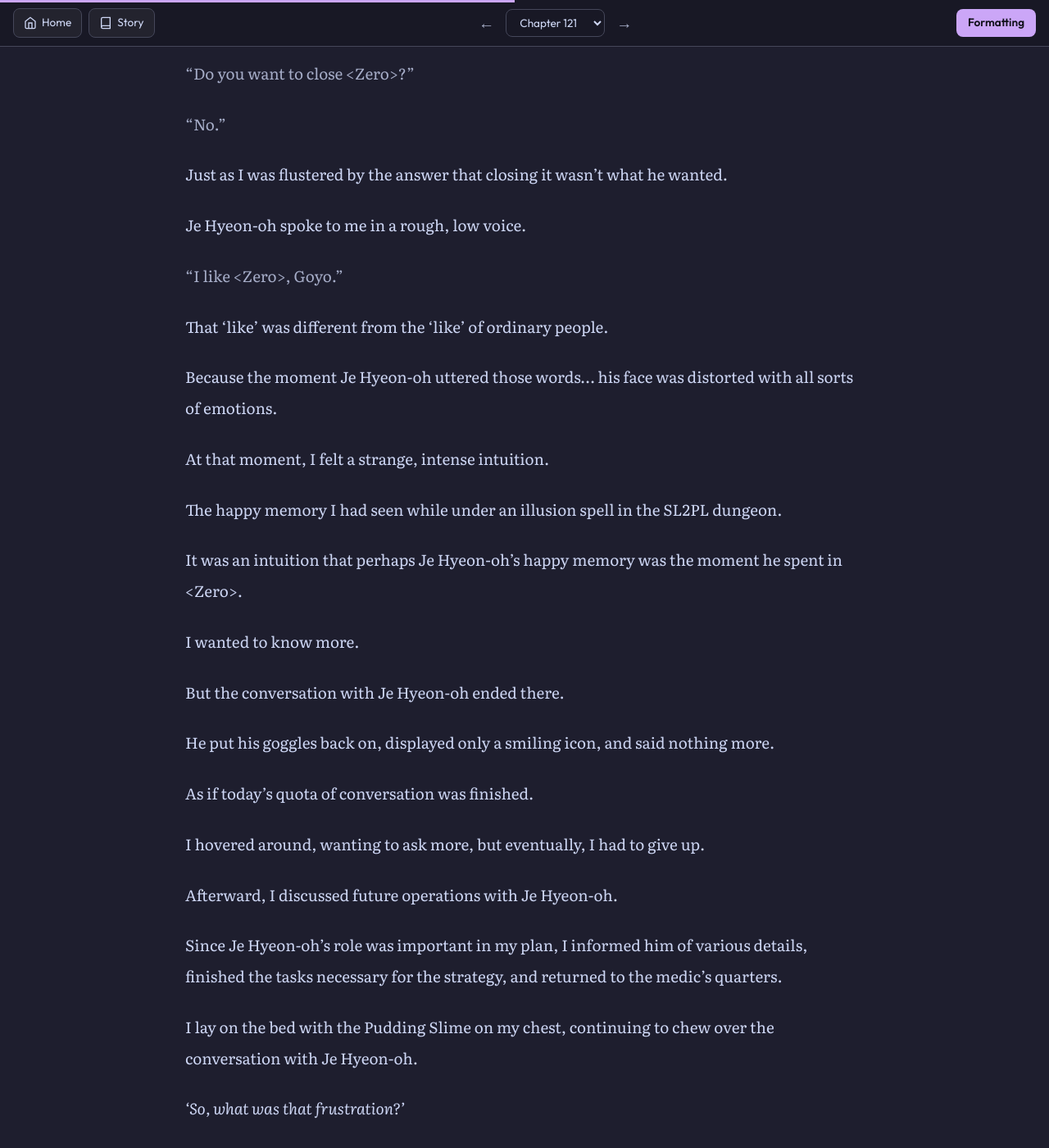
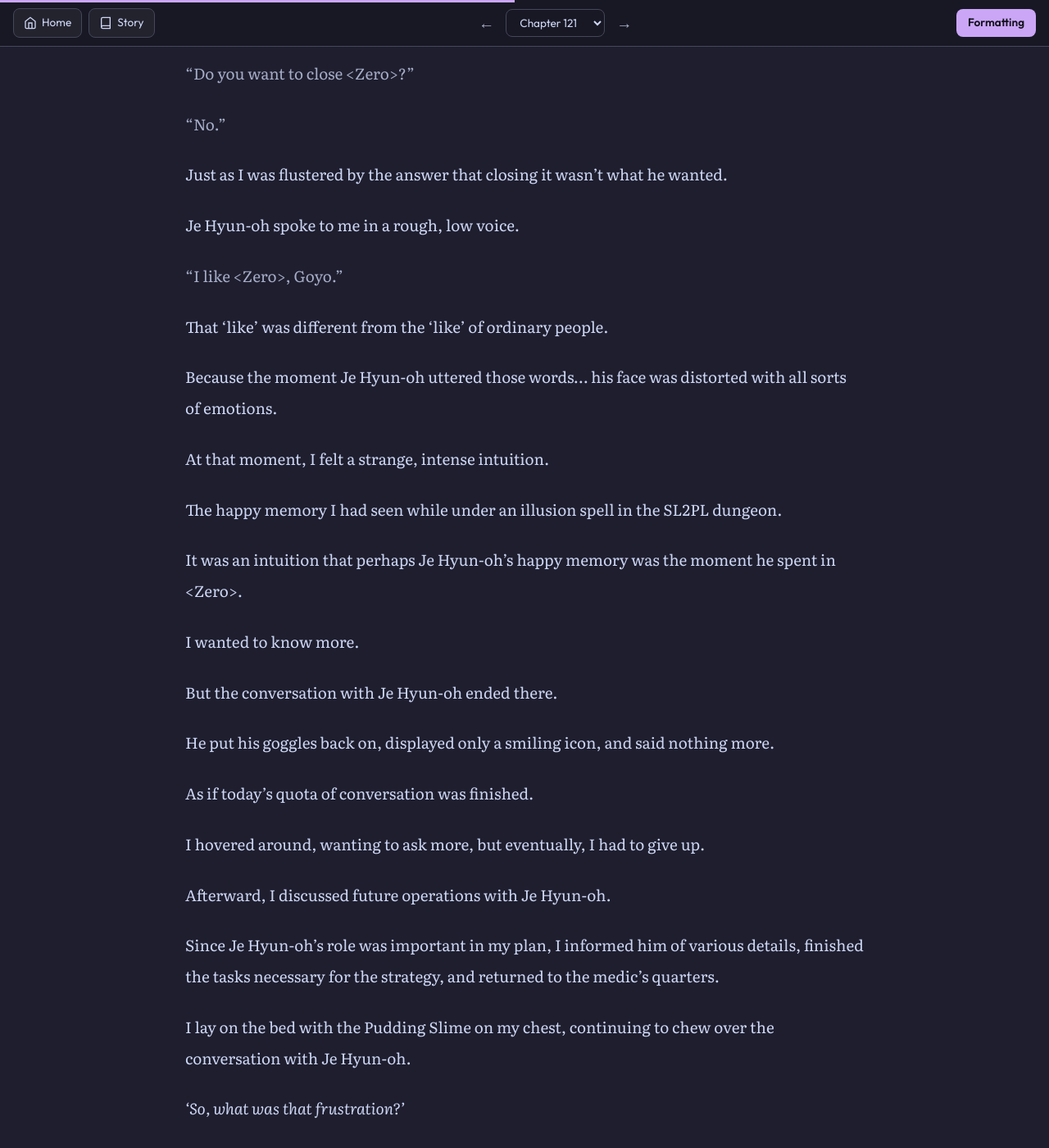
Before and after one commit to soleumn/soleumn.github.io, a Jekyll site: the page built from _posts/eoshinki/2026-09-01-ch10.md, in a window 1280 px wide and 1400 px high, scrolled down 5523 px. Shown: the whole window at 82% size. Built offline with Jekyll 4.4.1, drawn with Linux system fonts in a browser that asks for light colours; comment, search, counter and statistics services are not loaded; some of the changed text lies outside the part shown.

Commit message:
Update 2026-09-01-ch10.md

```diff
--- a/_posts/eoshinki/2026-09-01-ch10.md
+++ b/_posts/eoshinki/2026-09-01-ch10.md
@@ -93,7 +93,7 @@ Thinking of the sole exception, Samra spoke for the sake of 'humanity.'
 
 ***
 
-<br>I don't know how Je Hyeon-oh cleared &lt;Zero&gt;.
+<br>I don't know how Je Hyun-oh cleared &lt;Zero&gt;.
 
 &lt;Zero&gt; is a game with no ending.
 
@@ -115,21 +115,21 @@ I poked around to see if there were any easter eggs and then closed the game.
 
 When the creator asked for feedback, I told him it was fun, but a bit disappointing because there was no content other than combat.
 
-Je Hyeon-oh... survived a place like that.
+Je Hyun-oh... survived a place like that.
 
 By creating an ending for a Trial that cannot be cleared.
 
-Currently, &lt;Zero&gt; was being maintained in a peculiar state following Je Hyeon-oh's clear.
+Currently, &lt;Zero&gt; was being maintained in a peculiar state following Je Hyun-oh's clear.
 
 Originally, once a Trial hatches, it must be cleared at regular intervals to prevent it from exploding.
 
 The standard procedure was for a Compatible to enter and clear it once the BT level had accumulated to a certain point.
 
-However, after Je Hyeon-oh's clear, the BT level of &lt;Zero&gt; stopped rising and remained at a certain level.
+However, after Je Hyun-oh's clear, the BT level of &lt;Zero&gt; stopped rising and remained at a certain level.
 
 Since it wasn't closed, entry was possible at any time.
 
-Because of that, there were successive accidents where Compatibles, wanting power like Je Hyeon-oh's, secretly entered &lt;Zero&gt; and died.
+Because of that, there were successive accidents where Compatibles, wanting power like Je Hyun-oh's, secretly entered &lt;Zero&gt; and died.
 
 Currently, the Trial grade of &lt;Zero&gt; was rated as six stars, and the Era Administration strictly prohibited unauthorized entry.
 
@@ -159,23 +159,23 @@ I threw an ambiguous question at him.
 
 Just as I was flustered by the answer that closing it wasn't what he wanted.
 
-Je Hyeon-oh spoke to me in a rough, low voice.
+Je Hyun-oh spoke to me in a rough, low voice.
 
 <span style="color: var(--texto-secundario);">“I like &lt;Zero&gt;, Goyo.”</span>
 
 That 'like' was different from the 'like' of ordinary people.
 
-Because the moment Je Hyeon-oh uttered those words... his face was distorted with all sorts of emotions.
+Because the moment Je Hyun-oh uttered those words... his face was distorted with all sorts of emotions.
 
 At that moment, I felt a strange, intense intuition.
 
 The happy memory I had seen while under an illusion spell in the SL2PL dungeon.
 
-It was an intuition that perhaps Je Hyeon-oh's happy memory was the moment he spent in &lt;Zero&gt;.
+It was an intuition that perhaps Je Hyun-oh's happy memory was the moment he spent in &lt;Zero&gt;.
 
 I wanted to know more.
 
-But the conversation with Je Hyeon-oh ended there.
+But the conversation with Je Hyun-oh ended there.
 
 He put his goggles back on, displayed only a smiling icon, and said nothing more.
 
@@ -183,17 +183,17 @@ As if today's quota of conversation was finished.
 
 I hovered around, wanting to ask more, but eventually, I had to give up.
 
-Afterward, I discussed future operations with Je Hyeon-oh.
+Afterward, I discussed future operations with Je Hyun-oh.
 
-Since Je Hyeon-oh's role was important in my plan, I informed him of various details, finished the tasks necessary for the strategy, and returned to the medic's quarters.
+Since Je Hyun-oh's role was important in my plan, I informed him of various details, finished the tasks necessary for the strategy, and returned to the medic's quarters.
 
-I lay on the bed with the Pudding Slime on my chest, continuing to chew over the conversation with Je Hyeon-oh.
+I lay on the bed with the Pudding Slime on my chest, continuing to chew over the conversation with Je Hyun-oh.
 
 *'So, what was that frustration?'*
 
 At first, I wondered if it was because of another god, but that didn't seem to be the case.
 
-I opened Je Hyeon-oh's Status Window to check his current state.
+I opened Je Hyun-oh's Status Window to check his current state.
 
 <div class="system-window" style="text-align: center;">
   <div class="system-content">
@@ -205,7 +205,7 @@ The state had now changed to joy.
 
 Staring blankly at the word *'joy,'* I thought.
 
-Mo Haein, Kwak Hanmuk, Je Hyeon-oh...
+Mo Haein, Kwak Hanmuk, Je Hyun-oh...
 
 The things I had recently learned were their private secrets.
 
@@ -231,7 +231,7 @@ I forced myself to think of something else.
 
 *'Is the problem the octopus leg?'*
 
-The reason Je Hyeon-oh suddenly disappeared on the night the prison break occurred was likely because of the octopus leg.
+The reason Je Hyun-oh suddenly disappeared on the night the prison break occurred was likely because of the octopus leg.
 
 I suspected that the octopus leg had dragged him into the sea because it wanted to make him its subordinate.
 
@@ -261,7 +261,7 @@ He explained kindly from atop my chest.
 
 “There could be many reasons, but the most primary factors would likely be loyalty and rank.”
 
-Je Hyeon-oh and loyalty.
+Je Hyun-oh and loyalty.
 
 As I struggled to process such an unconventional combination of words, Dominic continued steadily.
 
@@ -275,7 +275,7 @@ He moved freely across my face and spoke.
 
 I couldn't understand everything Dominic said, but I could grasp the general situation.
 
-Anyway, it meant it wasn't easy to lay a hand on Je Hyeon-oh recklessly.
+Anyway, it meant it wasn't easy to lay a hand on Je Hyun-oh recklessly.
 
 I was about to thank him for the explanation, but he wasn't finished yet.
 
```
